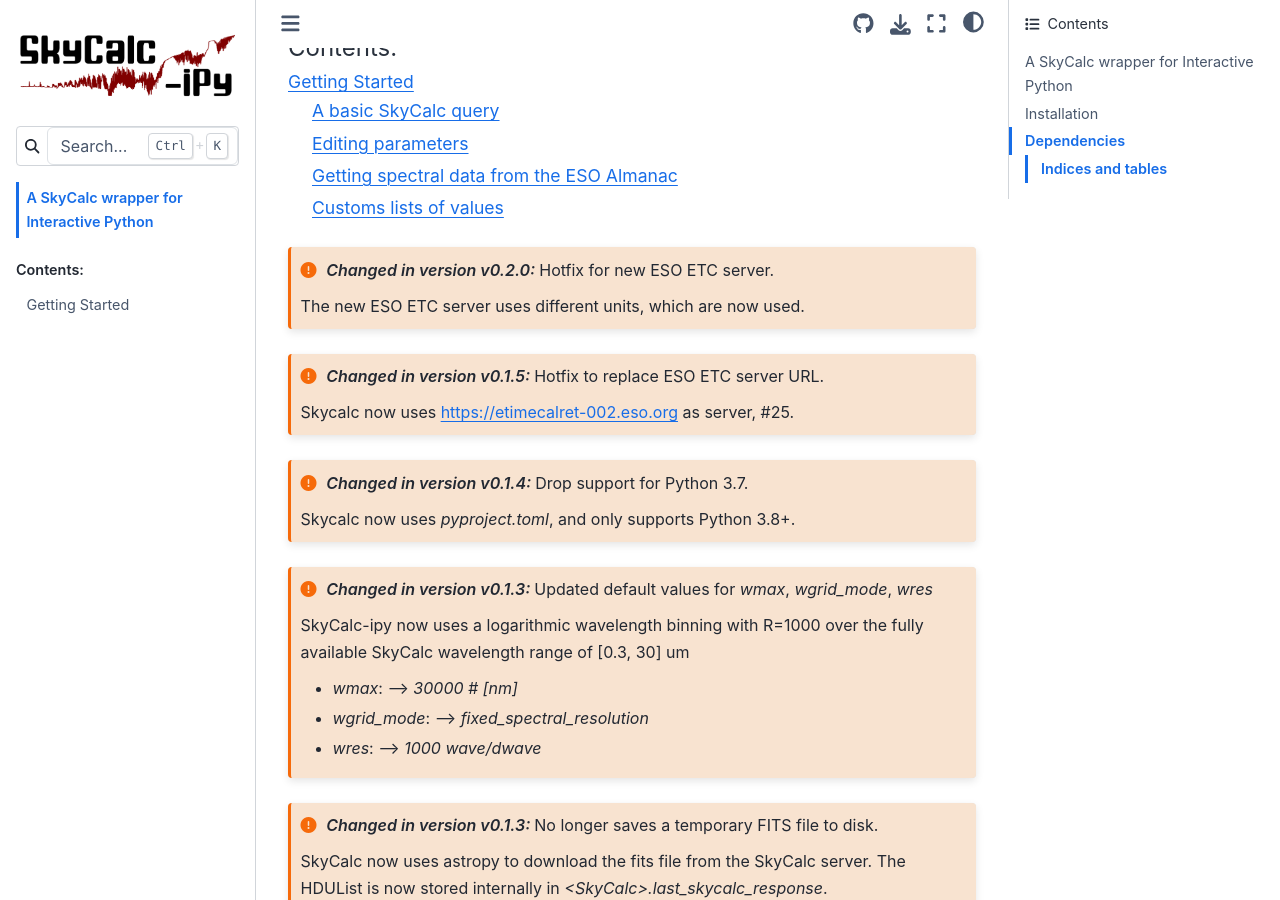
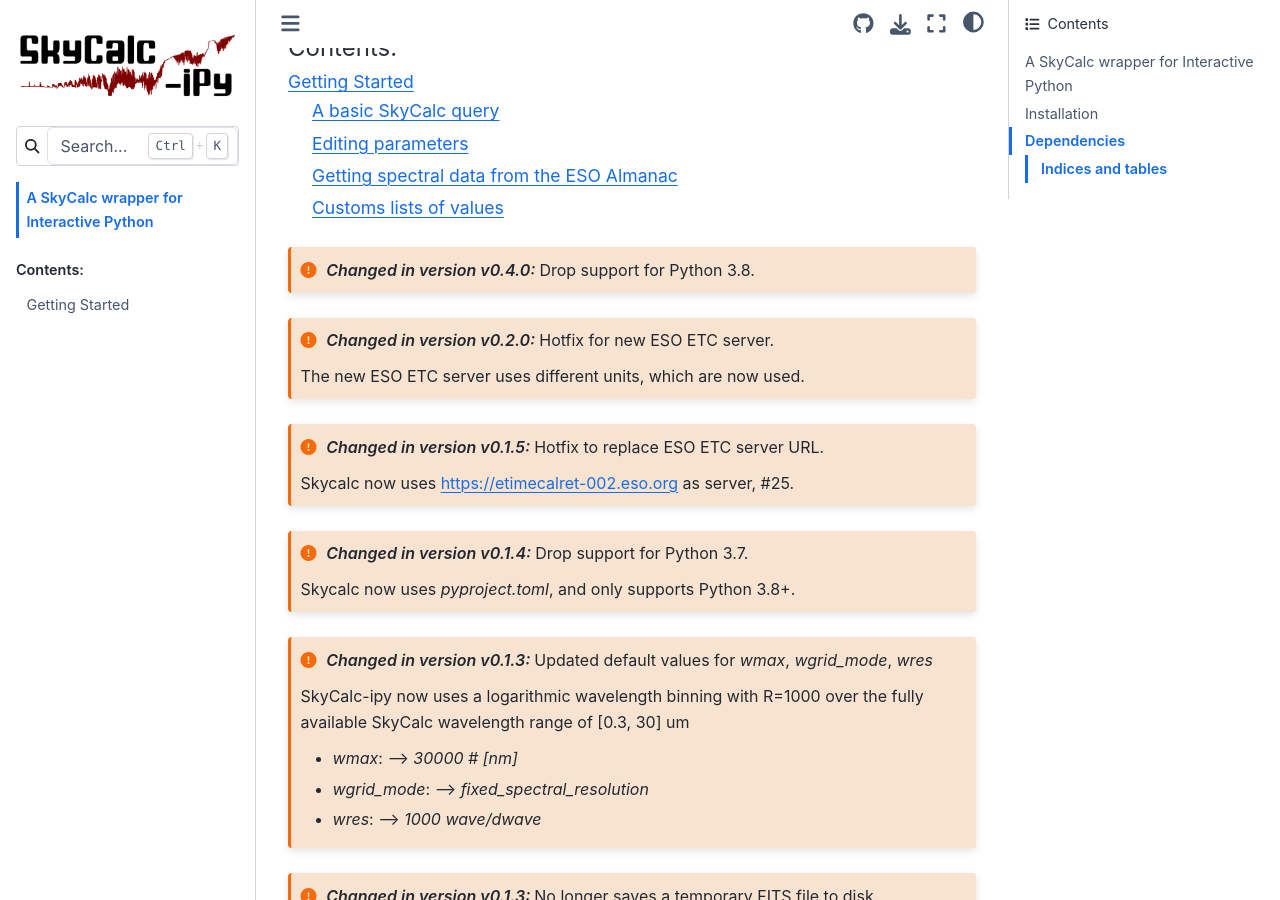
Before and after one commit to AstarVienna/skycalc_ipy, a Sphinx documentation site: the page built from docs/source/index.rst, in a window 1280 px wide and 900 px high, scrolled down 559 px. Built offline with Sphinx 7.4.7 and the Sphinx Book theme 1.1.4, drawn with Linux system fonts in a browser that asks for light colours; pages that are not in the unit, such as notebooks, are missing from menus.

Commit message:
Add changelog for v0.4.0

```diff
--- a/docs/source/index.rst
+++ b/docs/source/index.rst
@@ -33,6 +33,10 @@ on the ESO SkyCalc server. For references to SkyCalc see `ESO SkyCalc`_,
 
    GettingStarted
    Reference API <reference/skycalc_ipy>
+
+.. versionchanged:: v0.4.0
+
+   Drop support for Python 3.8.
 
 .. versionchanged:: v0.2.0
 
```
